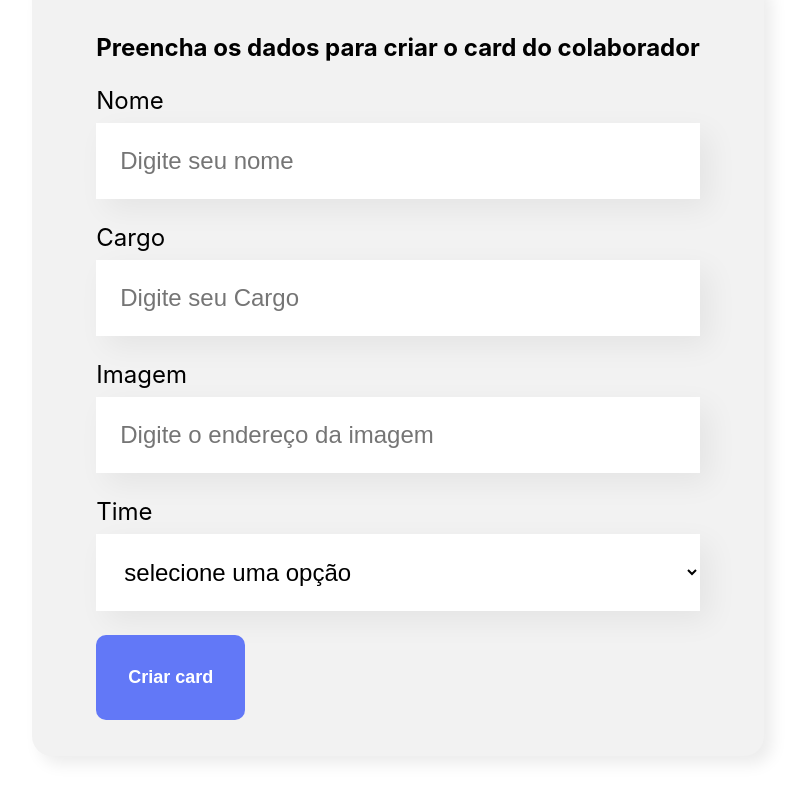
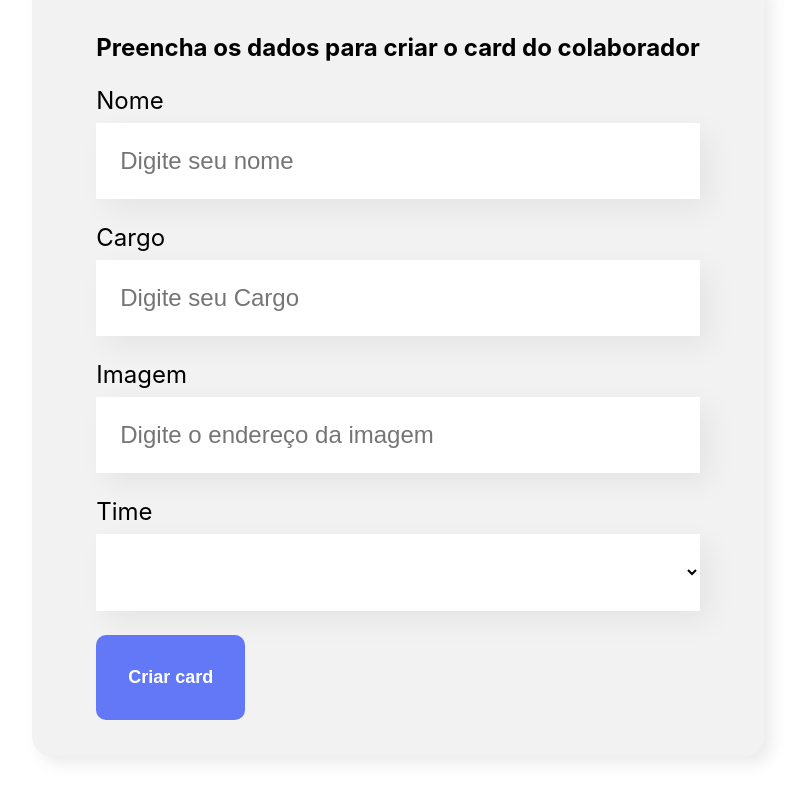
Before and after one commit to DanielCaresma/organo-react, a React (Create React App) app: page / in a window 1280 px wide. Shown: the part 601-1401 px from the top of the page, without its empty margins (242-1042 px from the left). Built offline with nearby package versions, Linux system fonts and the light colour scheme; the HTML template or start-up script is replaced by a standard one.

Commit message:
Alterando opção padrão do select

```diff
--- a/src/componentes/ListaSuspensa/index.js
+++ b/src/componentes/ListaSuspensa/index.js
@@ -5,7 +5,7 @@ const ListaSuspensa = (props) => {
         <div className='lista-suspensa'>
             <label>{props.label}</label>
             <select onChange={evento => props.aoAlterado(evento.target.value)} required={props.required}>
-                <option value="none" selected disabled hidden>selecione uma opção</option>
+                <option value="none" selected disabled hidden></option>
                 {props.itens.map(item => <option key={item}>{item}</option>)}
             </select>
         </div>
```
